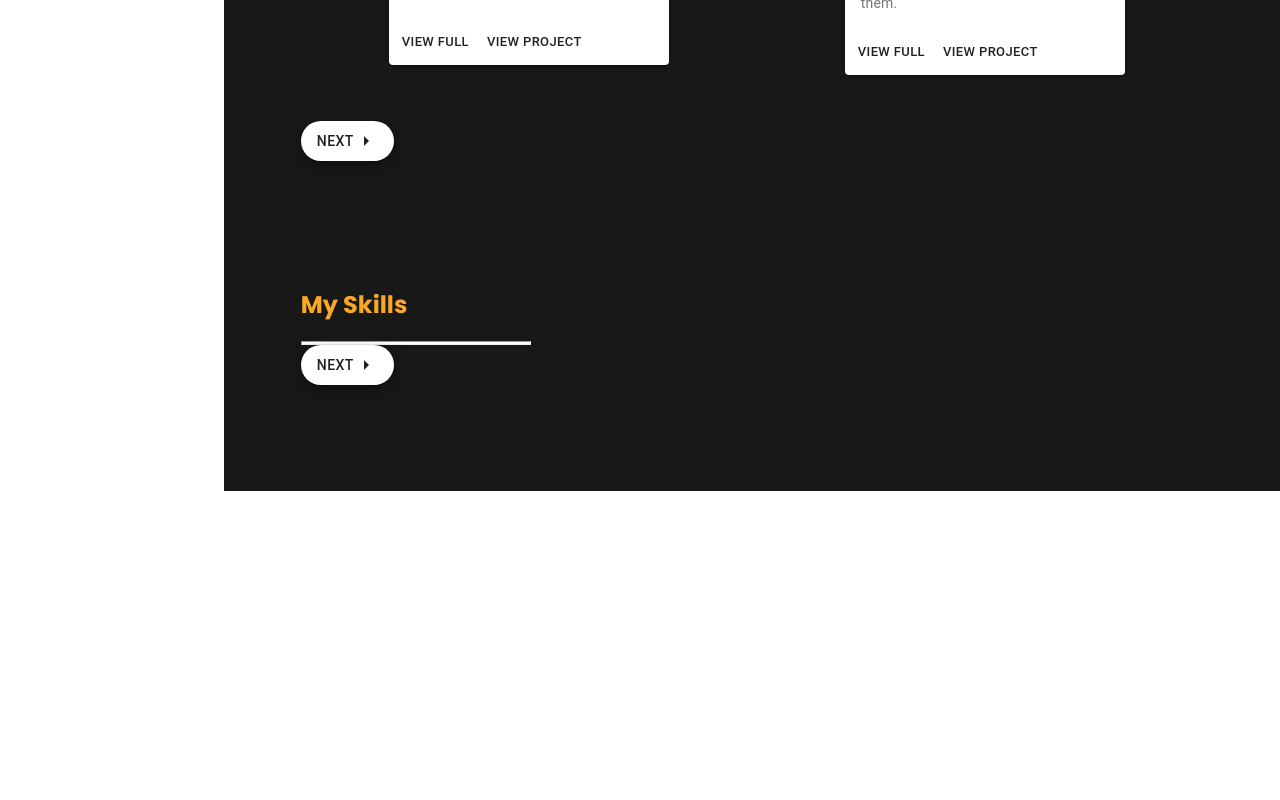
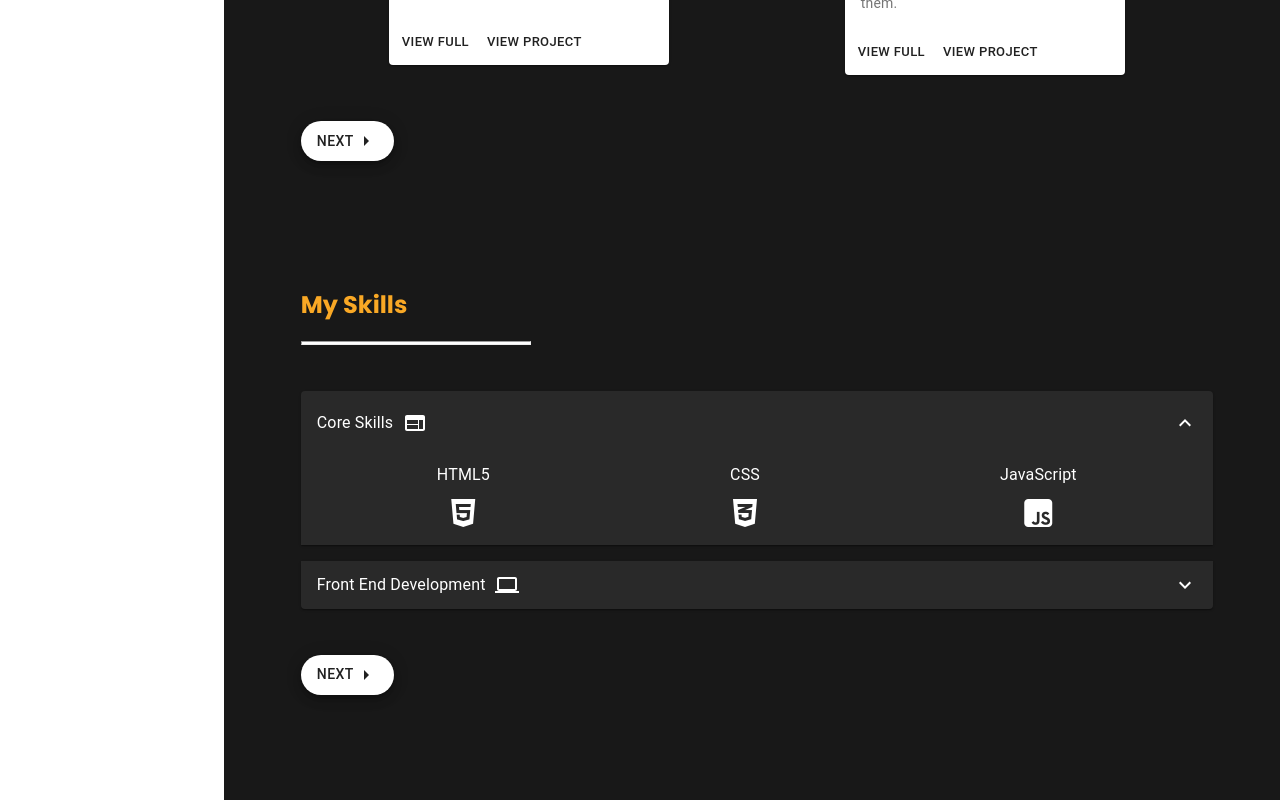
Before and after one commit to NateTheDev1/PortfolioFinal, a React (Create React App) app: page / in a window 1280 px wide. Shown: the part 1757-2557 px from the top of the page. Before the commit the page ends 2248 px from the top, so only its background shows below. Built offline with nearby package versions, Linux system fonts and the light colour scheme.

Commit message:
First 2 Skill Dropdowns Done

```diff
--- a/src/components/MainWindow.js
+++ b/src/components/MainWindow.js
@@ -15,6 +15,9 @@ import {
   DialogTitle,
   DialogContent,
   DialogActions,
+  ExpansionPanel,
+  ExpansionPanelSummary,
+  ExpansionPanelDetails,
 } from "@material-ui/core";
 import ArrowRightIcon from "@material-ui/icons/ArrowRight";
 import EmojiObjectsIcon from "@material-ui/icons/EmojiObjects";
@@ -22,6 +25,9 @@ import meBest from "../images/mebest.jpg";
 import professorPreview from "../images/betterprofessorpreview.png";
 import { setPage } from "../actions/actions";
 import { connect } from "react-redux";
+import ExpandMoreIcon from "@material-ui/icons/ExpandMore";
+import WebIcon from "@material-ui/icons/Web";
+import ComputerIcon from "@material-ui/icons/Computer";
 
 const useStyles = makeStyles({
   root: {
@@ -116,6 +122,7 @@ const useStyles = makeStyles({
     },
   },
   skills: {
+    fontFamily: "Poppins",
     marginBottom: "10%",
     marginLeft: "5%",
 
@@ -127,6 +134,15 @@ const useStyles = makeStyles({
       margin: "0",
     },
   },
+  expandable: {
+    marginTop: "5%",
+    marginBottom: "5%",
+  },
+  panel: {
+    backgroundColor: "#292929",
+    color: "white",
+    marginBottom: "2%",
+  },
 });
 
 const MainWindow = ({ page, setPage }) => {
@@ -134,6 +150,12 @@ const MainWindow = ({ page, setPage }) => {
     professor: false,
     urbanize: false,
   });
+
+  const [expandedState, setExpandedState] = useState({
+    core: true,
+    frontend: false,
+  });
+
   const classes = useStyles();
   return (
     <div className={classes.root}>
@@ -412,6 +434,162 @@ const MainWindow = ({ page, setPage }) => {
       <Container maxWidth="md" className={classes.skills} id="skills">
         <h2 style={{ color: "#F9A825" }}>My Skills</h2>
         <hr />
+        <div className={classes.expandable}>
+          <ExpansionPanel
+            className={classes.panel}
+            expanded={expandedState.core}
+            onChange={() =>
+              setExpandedState({ ...expandedState, core: !expandedState.core })
+            }
+          >
+            <ExpansionPanelSummary
+              expandIcon={<ExpandMoreIcon style={{ color: "white" }} />}
+            >
+              <Typography
+                style={{
+                  display: "flex",
+                  alignItems: "center",
+                  width: "13%",
+                  justifyContent: "space-between",
+                }}
+              >
+                Core Skills <WebIcon />
+              </Typography>
+            </ExpansionPanelSummary>
+            <ExpansionPanelDetails
+              style={{
+                display: "flex",
+                justifyContent: "space-around",
+                margin: "0 auto",
+              }}
+            >
+              <Typography
+                style={{
+                  display: "flex",
+                  flexDirection: "column",
+                  alignItems: "center",
+                }}
+              >
+                HTML5
+                <i
+                  class="fab fa-html5"
+                  style={{ marginTop: "10px", fontSize: "2rem" }}
+                ></i>
+              </Typography>
+              <Typography
+                style={{
+                  display: "flex",
+                  flexDirection: "column",
+                  alignItems: "center",
+                }}
+              >
+                CSS
+                <i
+                  class="fab fa-css3-alt"
+                  style={{ marginTop: "10px", fontSize: "2rem" }}
+                ></i>
+              </Typography>
+              <Typography
+                style={{
+                  display: "flex",
+                  flexDirection: "column",
+                  alignItems: "center",
+                }}
+              >
+                JavaScript
+                <i
+                  class="fab fa-js-square"
+                  style={{ marginTop: "10px", fontSize: "2rem" }}
+                ></i>
+              </Typography>
+            </ExpansionPanelDetails>
+          </ExpansionPanel>
+          <ExpansionPanel
+            className={classes.panel}
+            expanded={expandedState.frontend}
+            onChange={() =>
+              setExpandedState({
+                ...expandedState,
+                frontend: !expandedState.frontend,
+              })
+            }
+          >
+            <ExpansionPanelSummary
+              expandIcon={<ExpandMoreIcon style={{ color: "white" }} />}
+            >
+              <Typography
+                style={{
+                  display: "flex",
+                  alignItems: "center",
+                  width: "24%",
+                  justifyContent: "space-between",
+                }}
+              >
+                Front End Development <ComputerIcon />
+              </Typography>
+            </ExpansionPanelSummary>
+            <ExpansionPanelDetails
+              style={{
+                display: "flex",
+                justifyContent: "space-around",
+                margin: "0 auto",
+              }}
+            >
+              <Typography
+                style={{
+                  display: "flex",
+                  flexDirection: "column",
+                  alignItems: "center",
+                }}
+              >
+                React
+                <i
+                  class="fab fa-react"
+                  style={{ marginTop: "10px", fontSize: "2rem" }}
+                ></i>
+              </Typography>
+              <Typography
+                style={{
+                  display: "flex",
+                  flexDirection: "column",
+                  alignItems: "center",
+                }}
+              >
+                Redux
+                <i
+                  class="fas fa-sync-alt"
+                  style={{ marginTop: "10px", fontSize: "2rem" }}
+                ></i>
+              </Typography>
+              <Typography
+                style={{
+                  display: "flex",
+                  flexDirection: "column",
+                  alignItems: "center",
+                }}
+              >
+                Electron
+                <i
+                  class="fas fa-atom"
+                  style={{ marginTop: "10px", fontSize: "2rem" }}
+                ></i>
+              </Typography>
+              <Typography
+                style={{
+                  display: "flex",
+                  flexDirection: "column",
+                  alignItems: "center",
+                }}
+              >
+                Context API
+                <i
+                  class="fas fa-search"
+                  style={{ marginTop: "10px", fontSize: "2rem" }}
+                ></i>
+              </Typography>
+            </ExpansionPanelDetails>
+          </ExpansionPanel>
+        </div>
         <a href="#contact" onClick={() => setPage("contact")}>
           <Fab
             aria-label="next"
```
